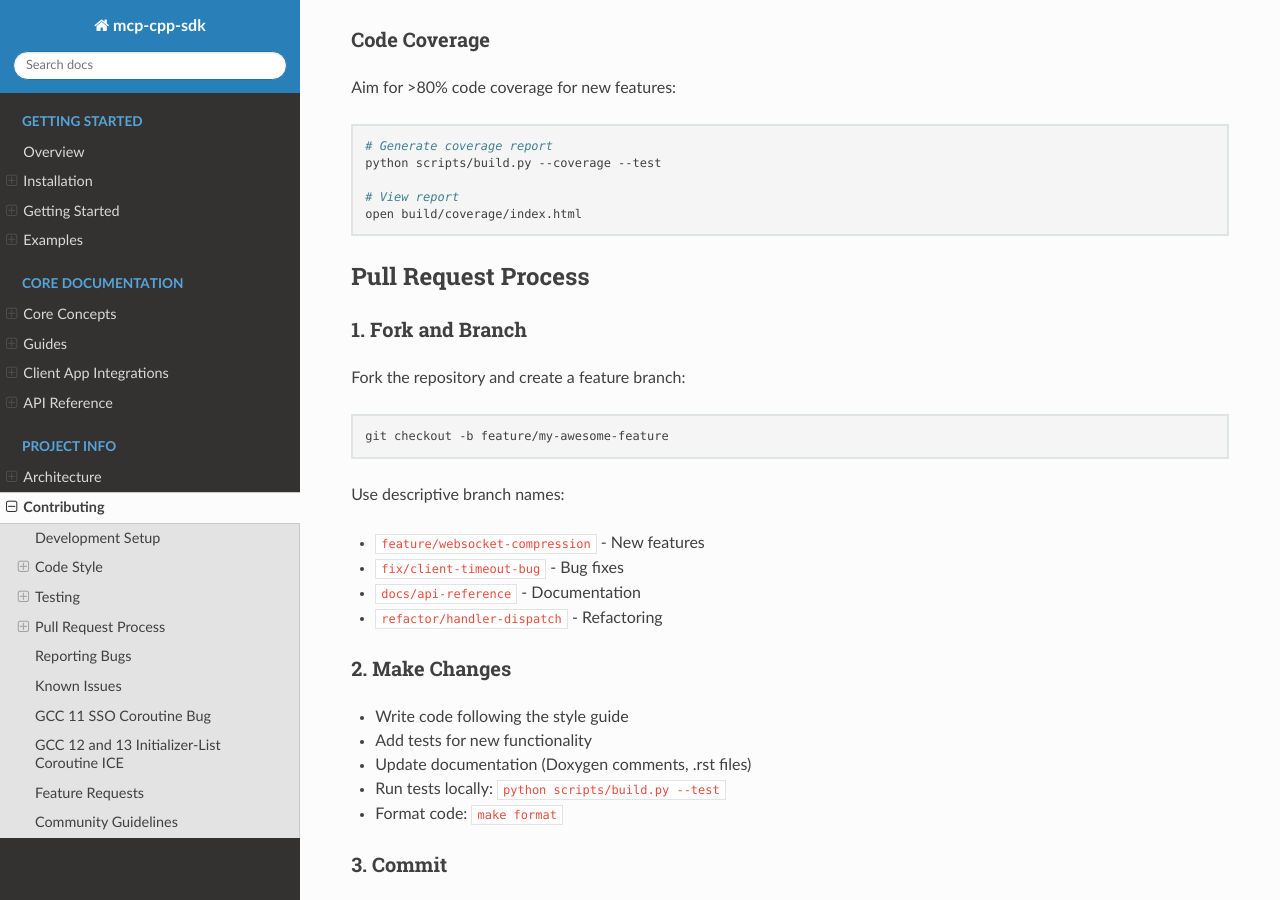
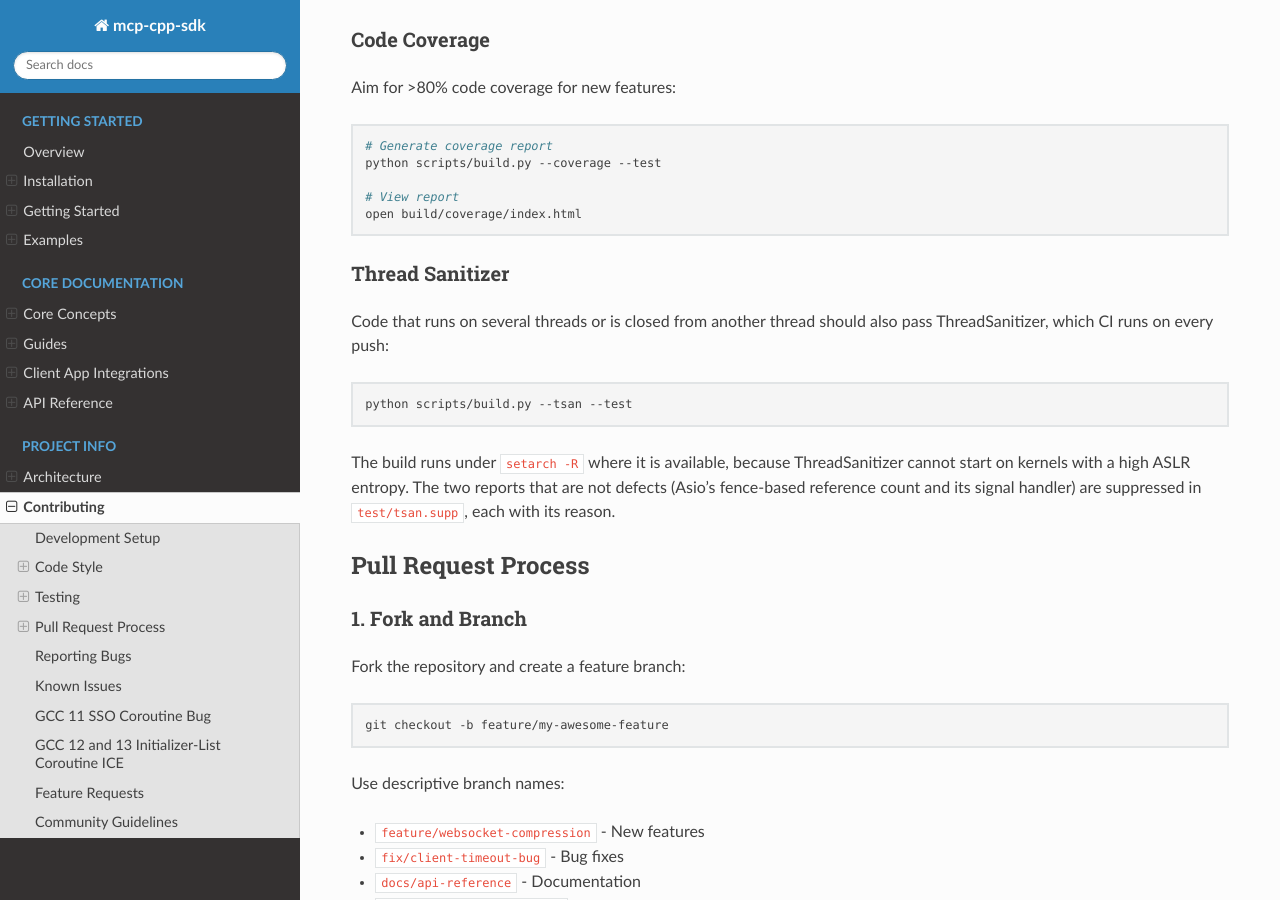
Before and after one commit to yurirocha15/mcp-cpp-sdk, a Sphinx documentation site: the page built from docs/contributing.rst, in a window 1280 px wide and 900 px high, scrolled down 3138 px. Built offline with Sphinx 7.4.7 and the Read the Docs theme 3.1.0, drawn with Linux system fonts in a browser that asks for light colours.

Commit message:
ci: run the tests under ThreadSanitizer

```diff
--- a/docs/contributing.rst
+++ b/docs/contributing.rst
@@ -164,6 +164,21 @@ Aim for >80% code coverage for new features:
 
    # View report
    open build/coverage/index.html
+
+Thread Sanitizer
+^^^^^^^^^^^^^^^^
+
+Code that runs on several threads or is closed from another thread should
+also pass ThreadSanitizer, which CI runs on every push:
+
+.. code-block:: bash
+
+   python scripts/build.py --tsan --test
+
+The build runs under ``setarch -R`` where it is available, because
+ThreadSanitizer cannot start on kernels with a high ASLR entropy. The two
+reports that are not defects (Asio's fence-based reference count and its signal
+handler) are suppressed in ``test/tsan.supp``, each with its reason.
 
 Pull Request Process
 --------------------
```
Also changed, not shown: CHANGELOG.md (+6 -0 lines), 1 other file.
